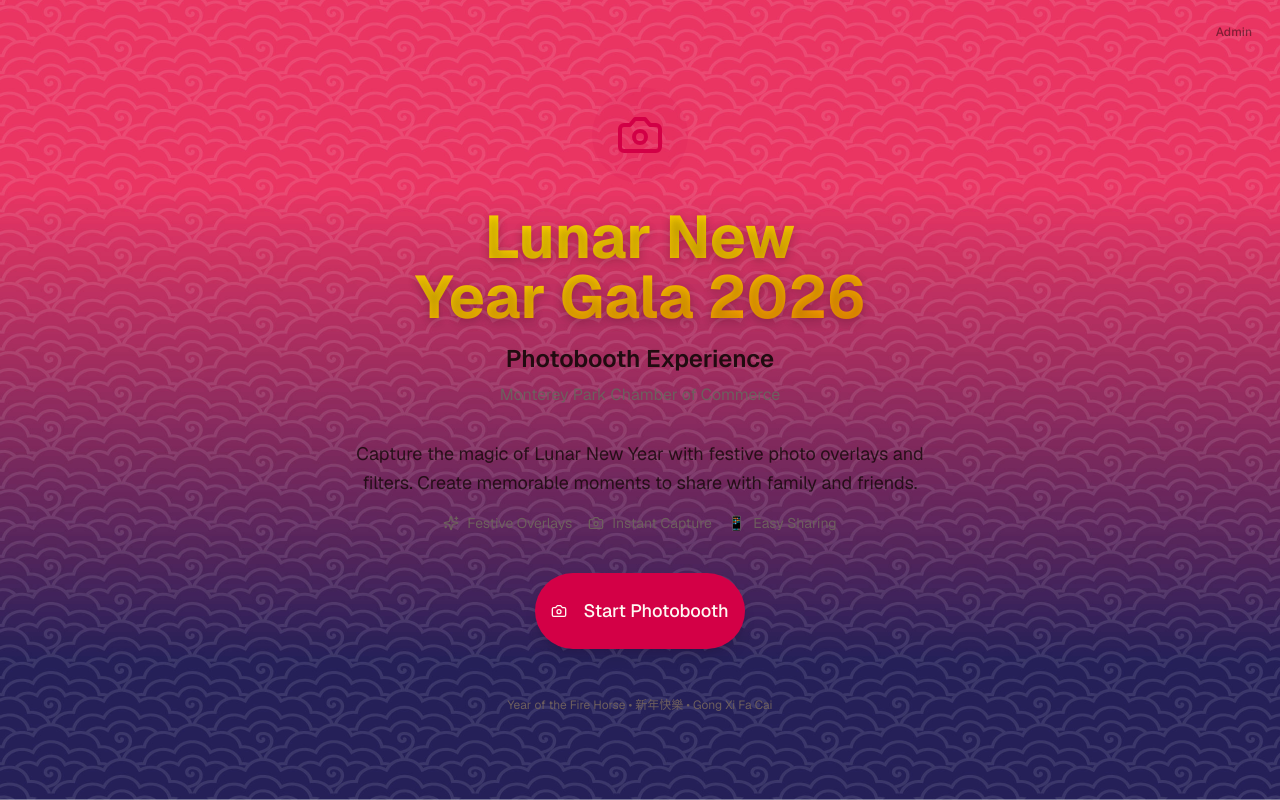
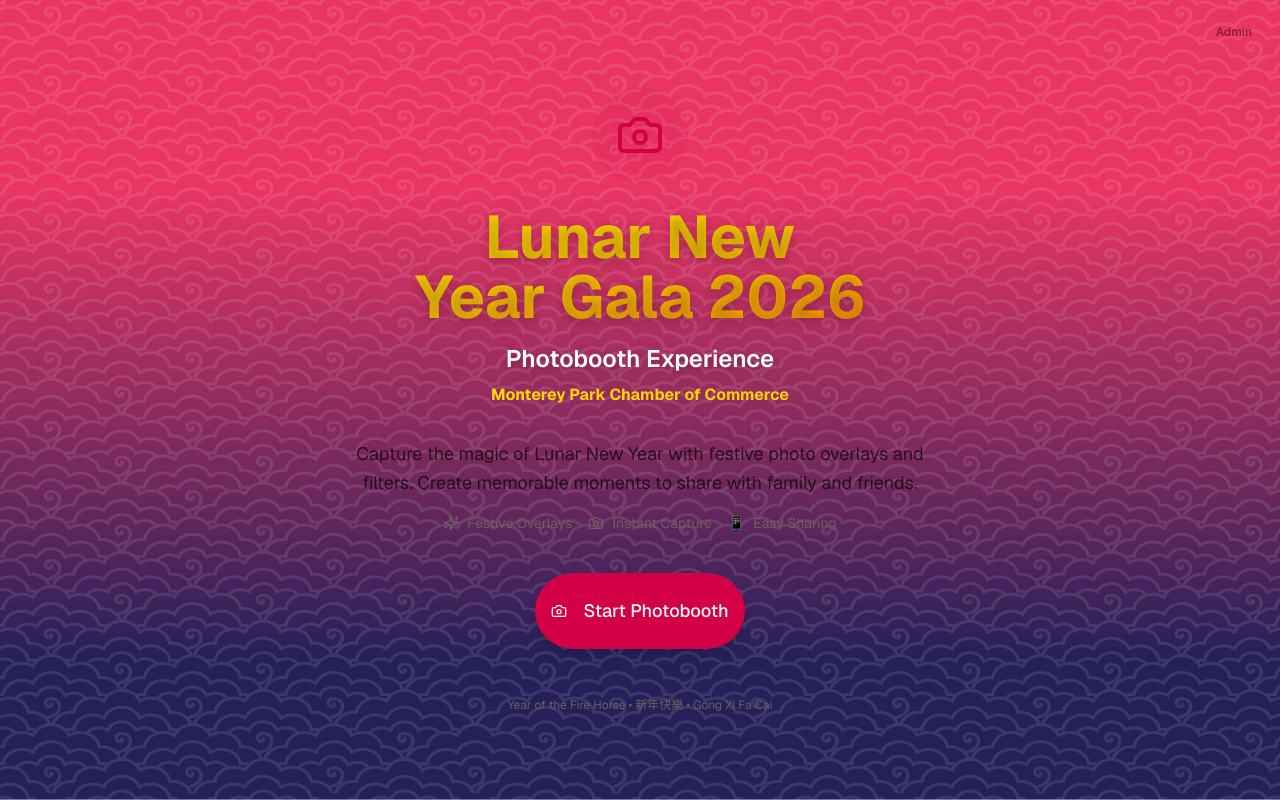
Before and after one commit to bemgmt/mplny26, a Next.js app: page / in a window 1280 px wide. Built offline with nearby package versions, Linux system fonts and the light colour scheme.

Commit message:
Enhance text visibility: white Photobooth Experience and bright yellow bold secondary text

```diff
--- a/components/welcome-screen.tsx
+++ b/components/welcome-screen.tsx
@@ -33,8 +33,8 @@ export default function WelcomeScreen({ onStart }: WelcomeScreenProps) {
           >
             {config.branding.primaryText}
           </h1>
-          <p className="text-xl md:text-2xl font-semibold text-foreground/90 mb-2">Photobooth Experience</p>
-          <p className="text-sm md:text-base text-muted-foreground">{config.branding.secondaryText}</p>
+          <p className="text-xl md:text-2xl font-semibold text-white mb-2" style={{ textShadow: '0 2px 6px rgba(0, 0, 0, 0.2)' }}>Photobooth Experience</p>
+          <p className="text-sm md:text-base font-bold bg-gradient-to-r from-yellow-300 to-yellow-400 bg-clip-text text-transparent">{config.branding.secondaryText}</p>
         </div>
 
         {/* Description */}
```
